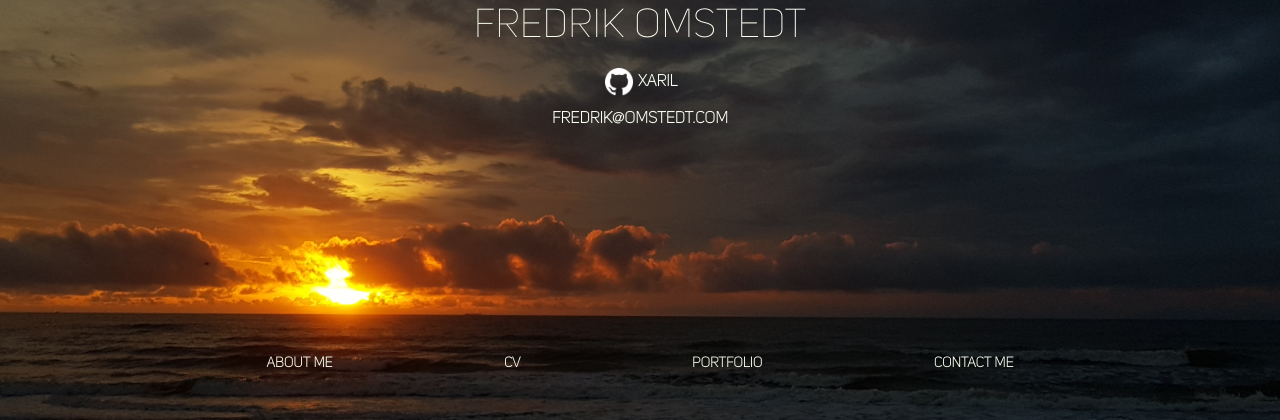
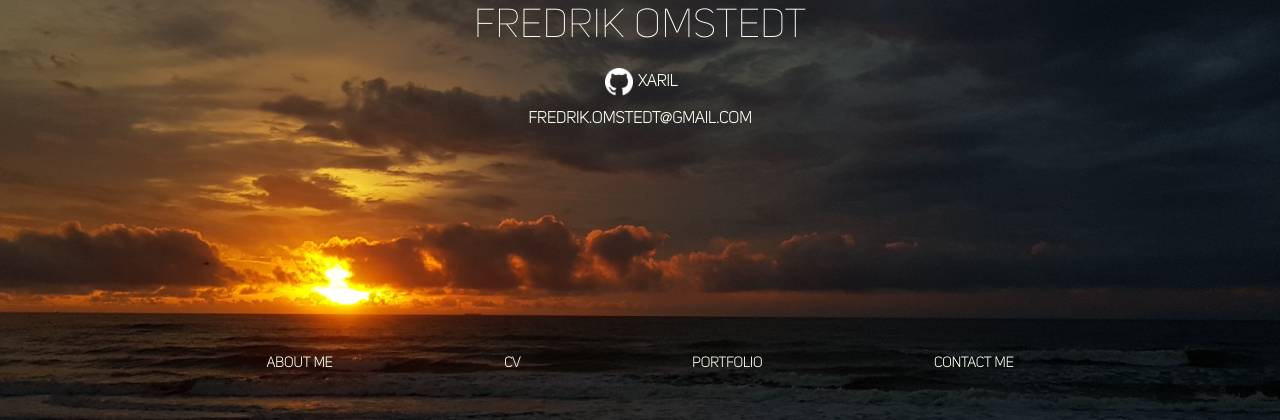
Before and after one commit to fredrikomstedt/website, a Flask app: page / in a window 1280 px wide. Shown: the part 257-677 px from the top of the page. Run offline with Flask 2, Linux system fonts and the light colour scheme; some libraries are stand-ins or nearby versions.

Commit message:
Decided to keep my gmail for now, updated website to accommodate for this

```diff
--- a/app/templates/website.html
+++ b/app/templates/website.html
@@ -21,7 +21,7 @@
                 <a href='http://www.github.com/xaril' target='_blank'><img class='github' src='static/pictures/github.png'></img></a>
                 <a href='http://www.github.com/xaril' target='_blank'><b>xaril</b></a>
             </div>
-            <p><a href='mailto:fredrik@omstedt.com' target='_blank'><b>fredrik@omstedt.com</b></a></p>
+            <p><a href='mailto:fredrik.omstedt@gmail.com' target='_blank'><b>fredrik.omstedt@gmail.com</b></a></p>
             <div class='container-fluid buttons'>
                 <div class='row'>
                     <button id='about-me-btn'><b>About Me</b></button>
@@ -52,7 +52,7 @@
                     <div class='col-xs-6 only-print text-center'>
                         <div class='only-print cv-title-title'>Fredrik Omstedt</div>
                         <div class='only-print cv-title-content'>
-                            <p>fredrik@omstedt.com<br>0790779302<br>www.omstedt.com</p>
+                            <p>fredrik.omstedt@gmail.com<br>0790779302<br>www.omstedt.com</p>
                         </div>
                     </div>
                     <div class='col-xs-3 only-print'></div>
@@ -204,7 +204,7 @@
         <div id='contact-me' class='website-part dont-print'>
             <div class='title'>Contact Me</div>
             <div class='content'>
-                <p class='content-text'>If you wish to contact me, send me an email at <a href='mailto:fredrik@omstedt.com' target='_blank'><b>fredrik@omstedt.com</b></a>, or use the form below.</p>
+                <p class='content-text'>If you wish to contact me, send me an email at <a href='mailto:fredrik.omstedt@gmail.com' target='_blank'><b>fredrik.omstedt@gmail.com</b></a>, or use the form below.</p>
                 <div class='content-text'>
                     <div class="form-group">
                         <label for="contact-name" class='content-small-title'>Name</label>
```
